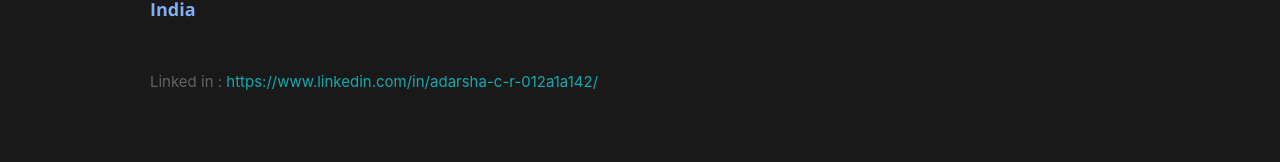
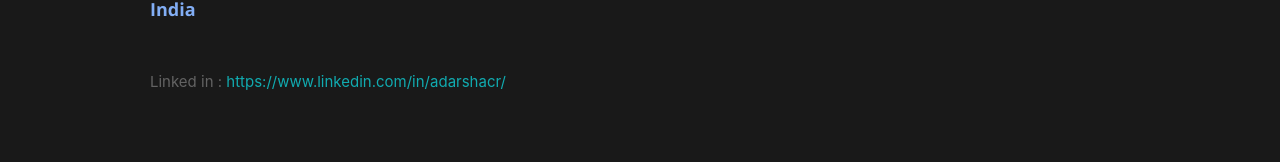
Before and after one commit to AdarshaCR001/Portfolio, a React (Create React App) app: page / in a window 1280 px wide. Shown: the part 2787-2949 px from the top of the page. Built offline with nearby package versions, Linux system fonts and the light colour scheme.

Commit message:
Update linked in URL

```diff
--- a/src/resumeData.js
+++ b/src/resumeData.js
@@ -2,13 +2,13 @@ let resumeData = {
     "imagebaseurl":"https://rbhatia46.github.io/",
     "name": "Adarsha C R",
     "role": "Software Engineer",
-    "linkedinId":"https://www.linkedin.com/in/adarsha-c-r-012a1a142/",
+    "linkedinId":"https://www.linkedin.com/in/adarshacr/",
     "skypeid": "Your skypeid",
     "roleDescription": "currently working in a company called CloudThing, have knowledge in Back-end, Dynamics CRM and Front-end.",
     "socialLinks":[
         {
           "name":"linkedin",
-          "url":"https://www.linkedin.com/in/adarsha-c-r-012a1a142/",
+          "url":"https://www.linkedin.com/in/adarshacr/",
           "className":"fa fa-linkedin"
         },
         {
```
